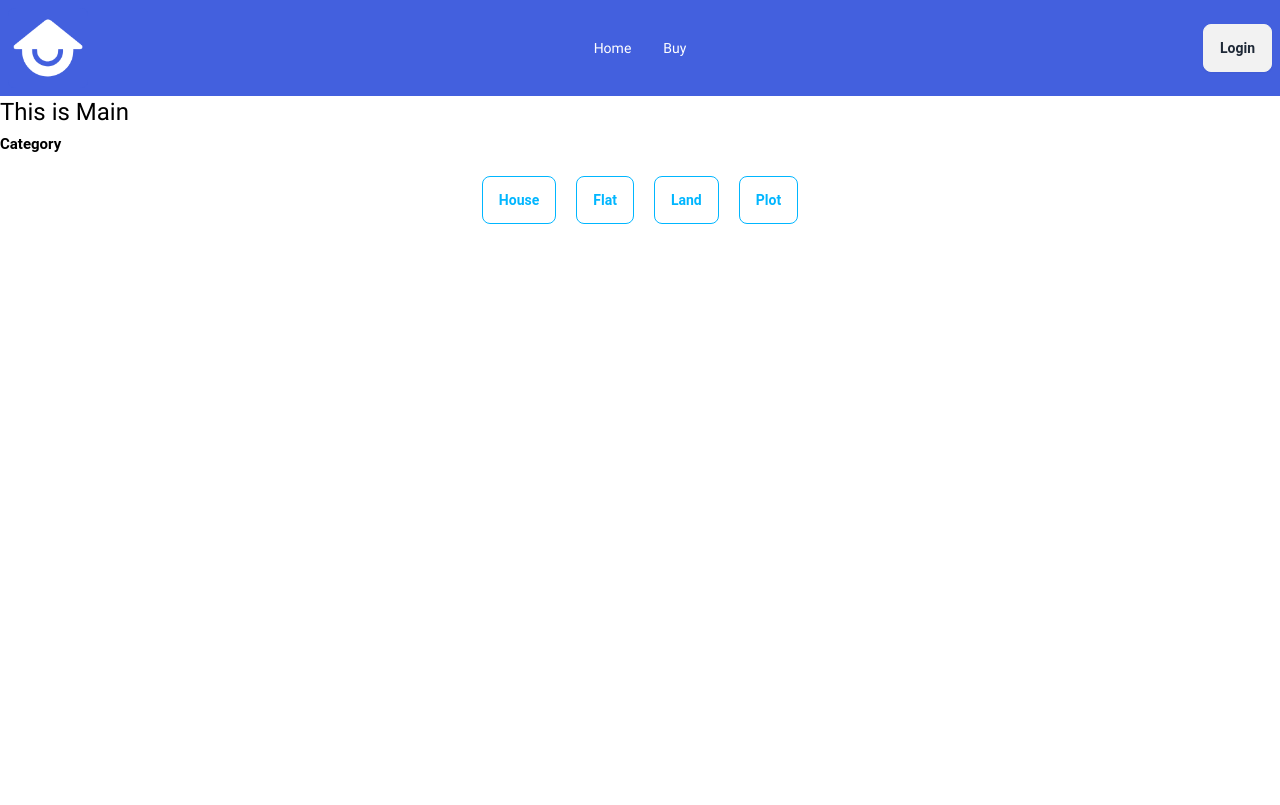
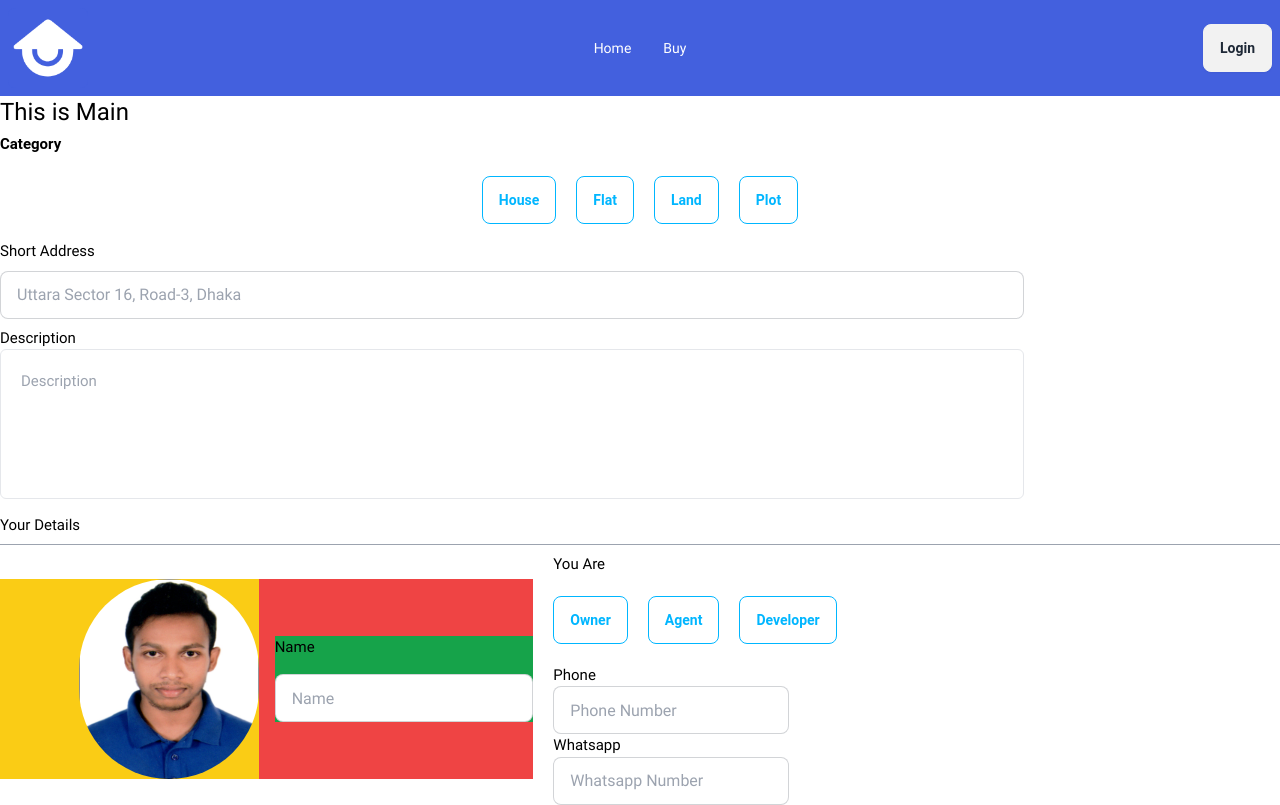
Before and after one commit to Suvrodev/btolet, a React (Vite) app: page /buypost in a window 1280 px wide. Built offline with nearby package versions, Linux system fonts and the light colour scheme; a web font is replaced by a local one.

Commit message:
Added Amenities

```diff
--- a/src/Layout/Pages/Buy/BuyDetail/BuyDetail.jsx
+++ b/src/Layout/Pages/Buy/BuyDetail/BuyDetail.jsx
@@ -4,7 +4,7 @@ import './BuyDetail.css'
 import { useLocation, useParams } from 'react-router-dom';
 
 import locationColorImage from '../../../../assets/icons/home/map.svg'
-import { FaBath, FaBed, FaShare } from 'react-icons/fa';
+import { FaBath, FaBed, FaCheckCircle, FaShare } from 'react-icons/fa';
 import YouTube from 'react-youtube';
 import getYouTubeID from 'get-youtube-id';
 
@@ -13,6 +13,7 @@ import noImage from '../../../../assets/Image/NoImage.jpg'
 import BuySlider from './BuySlider/BuySlider';
 import BuyDescription from './BuyDescription/BuyDescription';
 import BuyMap from './BuyMap/BuyMap';
+import chekImage from '../../../../assets/icons/property/check.svg'
 
 const BuyDetail = () => {
     const {id}=useParams()
@@ -238,6 +239,9 @@ const BuyDetail = () => {
     }
 
 
+    console.log("Amenities: ",amenities);
+
+
     return (
         <div>
             Buy Detail: {id}
@@ -456,12 +460,15 @@ const BuyDetail = () => {
 
 
 
-            <div className='flex gap-10 text-xl'>
+            <div className='flex gap-10 my-4 '>
                 <div className='w-[60%]'>
-                    <div>
-
+                    <h1 className='text-xl font-bold'>Amenities: </h1>
+                    <div className='grid grid-cols-2'>
                         {
-
+                           amenities.map((a,idx) => <div key={idx} className='flex items-center gap-2'>
+                             <p><FaCheckCircle className=' text-green-600' /></p>
+                             <p>{a}</p>
+                            </div> )
                         }
 
                     </div>
@@ -469,6 +476,7 @@ const BuyDetail = () => {
                 </div>
 
                 <div className='w-[40%]'>
+                    <h1 className='text-xl font-bold'>Details: </h1>
                     <div className='w-[350px] grid grid-cols-2'>
                         <p>Type</p>
                         <p>{category}</p>
--- a/src/Layout/Pages/Buy/BuyPost/BuyPost/BuyPost.jsx
+++ b/src/Layout/Pages/Buy/BuyPost/BuyPost/BuyPost.jsx
@@ -2,6 +2,9 @@ import React, { useState } from 'react';
 import HomeFlat from '../HomeFlat/HomeFlat';
 import Land from '../Land/Land';
 import BuyCommonPost from '../../../BuyRentCommonPost/BuyCommonPost/BuyCommonPost';
+import ShortAddress from '../../../BuyRentCommonPost/ShortAddress/ShortAddress';
+import Description from '../../../BuyRentCommonPost/Description/Description';
+import YourDetails from '../../../BuyRentCommonPost/Your Details/YourDetails';
 
 const BuyPost = () => {
 
@@ -53,6 +56,10 @@ const BuyPost = () => {
                     componentToRender
                 }
 
+                <ShortAddress></ShortAddress>
+                <Description></Description>
+                <YourDetails></YourDetails>
+
                {/* <BuyCommonPost></BuyCommonPost> */}
         </div>
     );
--- a/src/Layout/Pages/BuyRentCommonPost/Your Details/YourDetails.jsx
+++ b/src/Layout/Pages/BuyRentCommonPost/Your Details/YourDetails.jsx
@@ -1,18 +1,59 @@
-import React from 'react';
-import anImage from '../../../../assets/Logo/logo.png'
+import React, { useState } from 'react';
+import anImage from '../../../../assets/Image/Suvrodev.jpg'
 
 const YourDetails = () => {
+
+
+    const y=true
+
+     // Bathroom Start
+     const youAres=["Owner","Agent","Developer"]
+     const [selectedYouAres,setSelectedYouAres]=useState('')
+     const handleYouAre=(index)=>{
+          setSelectedYouAres(youAres[index])
+          console.log("You Are: ",youAres[index]);
+     }
+     // Bathroom End
+
     return (
         <div>
             <p>Your Details</p>
-            <p className='w-full h-[2px] bg-gray-400 my-2'></p>
-            <div className='flex  items-center'>
-                <div className='w-full md:w-[50%]'>
-                    <img className='w-[450px]' src={anImage} alt="" />
+            <p className='w-full h-[1px] bg-gray-400 my-2'></p>
+            <div className='flex gap-5 items-center'>
+                <div className='w-5/12 flex  items-center bg-red-500 gap-4'>
+                    <div className='w-full md:w-[50%] bg-yellow-400 flex items-center justify-end'>
+                        <img className='w-[180px] h-[200px] rounded-full' src={anImage} alt="" />
+                    </div>
+                    <div className='w-full md:w-[50%] flex flex-col gap-4 justify-center bg-green-600'>
+                        <h1>Name</h1>
+                        <input type="text" name="" id="" className='input input-bordered' placeholder='Name' />
+                    </div>
                 </div>
-                <div className='w-full md:w-[50%]'>
-                    <h1>Name</h1>
-                    <input type="text" name="" id="" className='input input-bordered' placeholder='Name' />
+
+                <div>
+                    <div>
+                        {
+                           y &&
+                           <>
+                            <h1>You Are</h1>
+                            <div className='flex gap-5 my-5'>
+                                {youAres.map((youAre, index) => (
+                                        <button
+                                            key={index}
+                                            onClick={() => handleYouAre(index)}
+                                            className={`btn    ${selectedYouAres===youAre?'btn-primary':'btn-outline btn-info'}`}
+                                            >
+                                        {youAre}
+                                        </button>
+                                    ))}
+                            </div>
+                           </>
+                        }
+                    </div>
+                    <h1>Phone</h1>
+                    <input type="number" name="" className='input input-bordered text-white' id="" placeholder='Phone Number' />
+                    <h1>Whatsapp</h1>
+                    <input type="number" name="" className='input input-bordered text-white' id="" placeholder='Whatsapp Number' />
                 </div>
             </div>
         </div>
```
Also changed, not shown: src/Layout/Pages/Buy/Buy/Buy.jsx (+4 -3 lines), src/assets/Image/Suvrodev.jpg (added).
